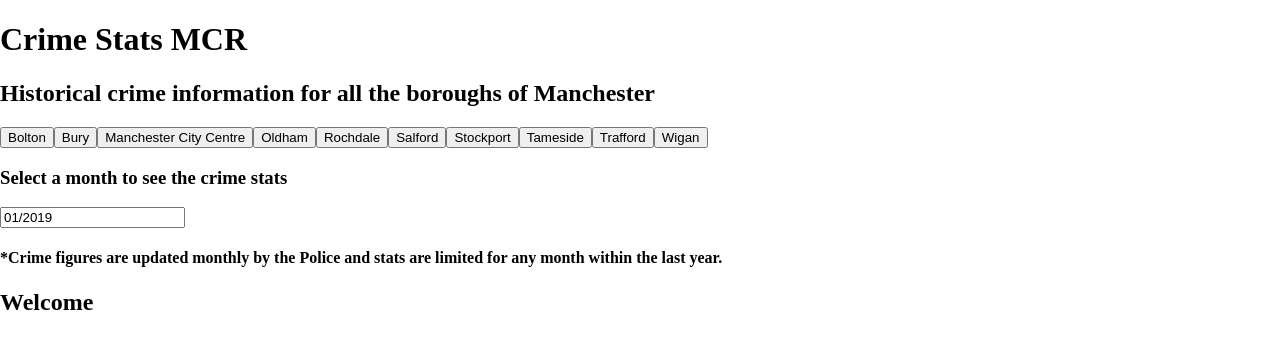
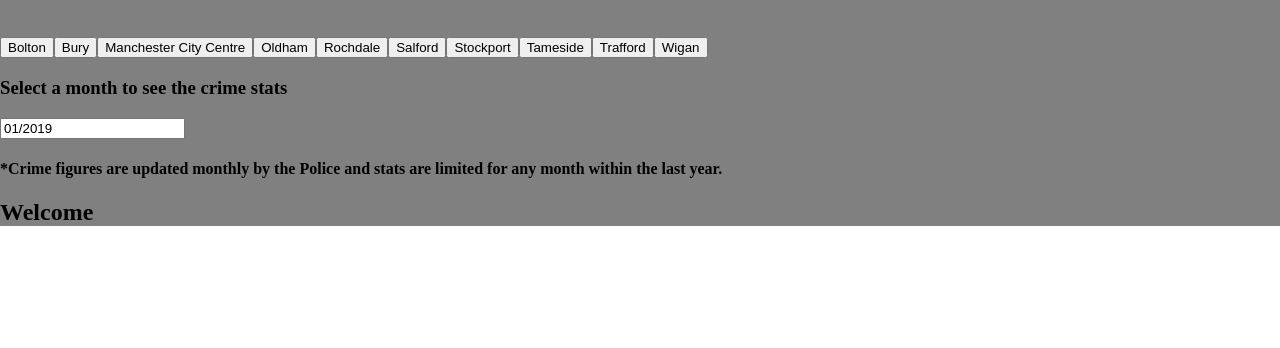
Before and after one commit to jordantai/crime-stats, a React (Create React App) app: page / in a window 1280 px wide. Shown: the top 348 px of the page. Built offline with nearby package versions, Linux system fonts and the light colour scheme.

Commit message:
adds styled components

```diff
--- a/src/App.tsx
+++ b/src/App.tsx
@@ -1,7 +1,7 @@
 import React, { Component } from 'react';
 import './App.css';
 import { Router } from '@reach/router';
-import Title from './components/Title';
+import Header from './components/Header';
 import CrimeList from './components/CrimeList';
 import NavBar from './components/NavBar';
 import Home from './components/Home';
@@ -9,6 +9,7 @@
 import { subDays, addDays } from 'date-fns';
 import 'react-datepicker/dist/react-datepicker.css';
 import ErrorDisplay from './components/ErrorDisplay';
+import { MainWrapper } from './components/styled/index';
 
 class App extends Component {
   state = {
@@ -22,8 +23,8 @@
   render() {
     const { startDate } = this.state;
     return (
-      <div>
-        <Title />
+      <MainWrapper>
+        <Header />
         <NavBar />
         <h3>Select a month to see the crime stats</h3>
         <DatePicker
@@ -43,7 +44,7 @@
           <CrimeList path="/borough/:boroughName" startDate={startDate} />
           <ErrorDisplay default />
         </Router>
-      </div>
+      </MainWrapper>
     );
   }
 }
--- a/src/components/ErrorDisplay.tsx
+++ b/src/components/ErrorDisplay.tsx
@@ -2,7 +2,7 @@
 import { RouteComponentProps } from '@reach/router';
 
 const ErrorDisplay = (_: RouteComponentProps) => {
-  const err: string = 'Oops something went wrong! Path not found: 404!';
+  const err: string = 'Oops something went wrong! Path not found: 404';
   return (
     <section>
       <h3>{err}</h3>
--- a/src/components/Title.tsx
+++ b/src/components/Header.tsx
@@ -1,9 +1,10 @@
 import React from 'react';
+import { Title } from './styled/index';
 
-const Title = () => {
+const Header = () => {
   return (
     <header>
-      <h1>Crime Stats MCR</h1>
+      <Title>Crime Stats MCR</Title>
       <h2>Historical crime information for all the boroughs of Manchester</h2>
     </header>
   );
--- /dev/null
+++ b/src/components/styled/index.tsx
@@ -0,0 +1,12 @@
+import styled from 'styled-components';
+
+export const MainWrapper = styled.div`
+  background-color: grey;
+  width: 100%;
+  margin: 0 auto;
+  padding-top: 1rem;
+`;
+
+export const Title = styled.h1`
+  font-family: 'Permanent Marker', cursive;
+`;
```
